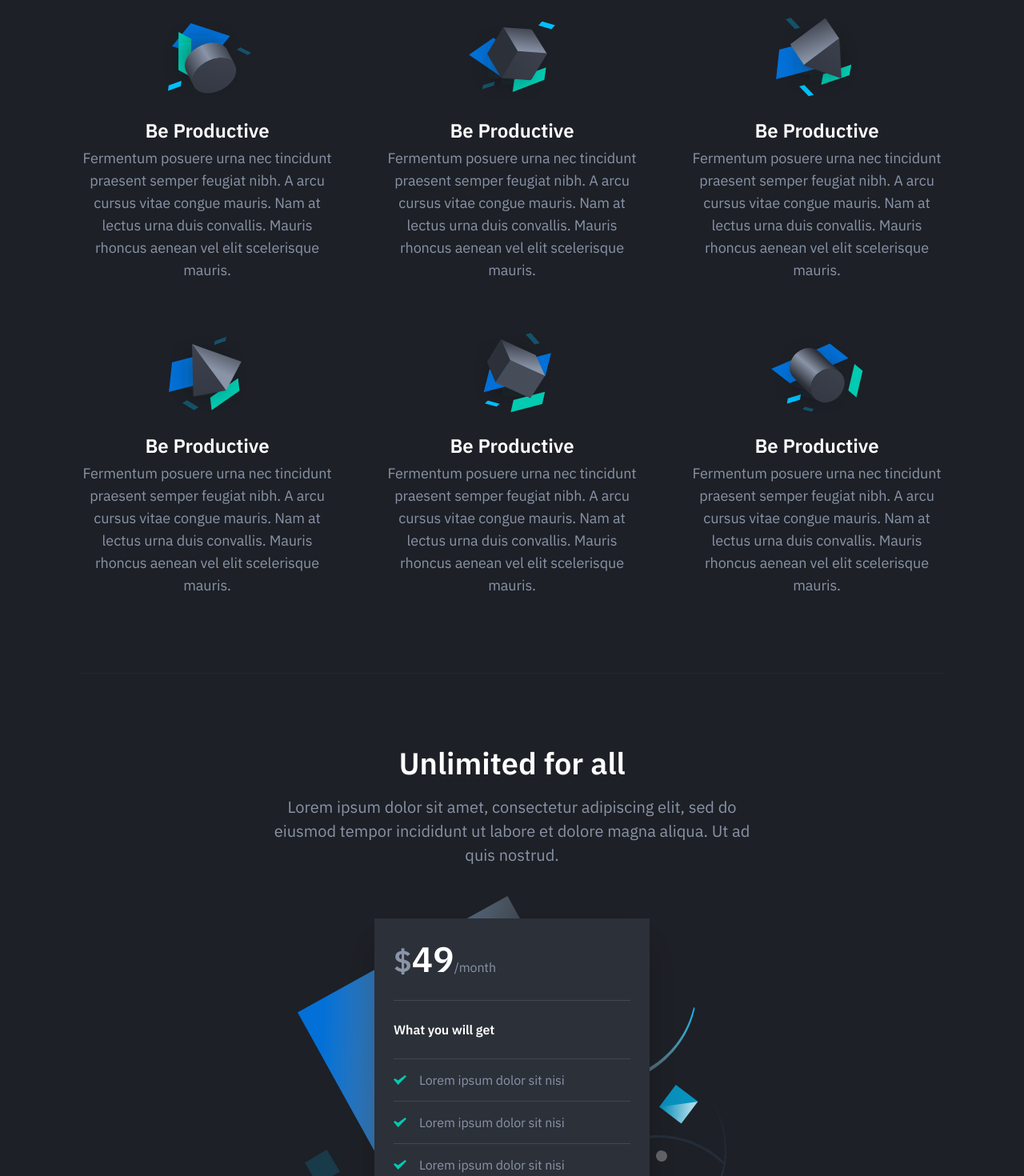
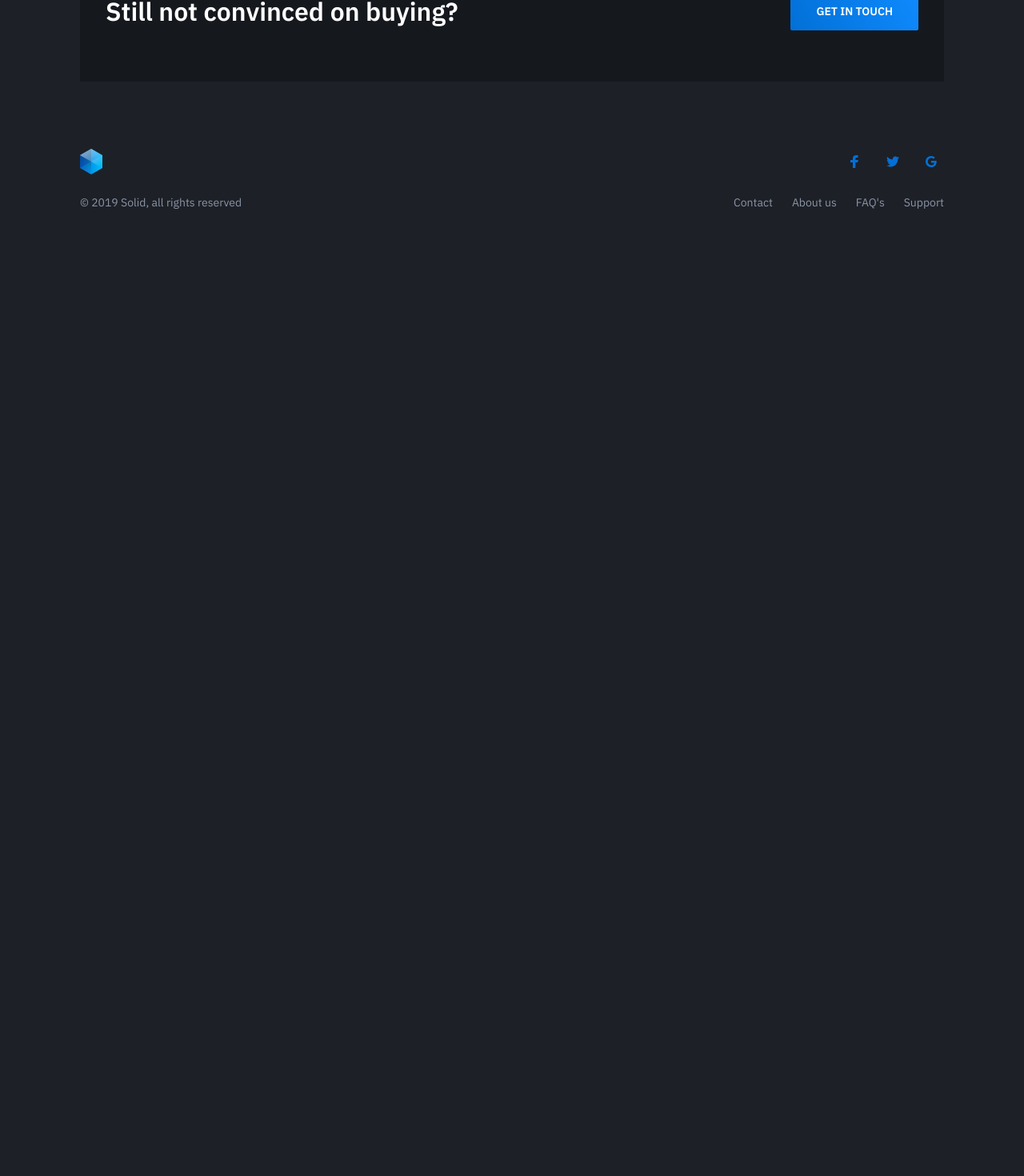
Before and after one commit to jeanmalves/static-website-nuxt-demo, a Nuxt app: page / in a window 1280 px wide. Shown: the part 702-2172 px from the top of the page at 80% size. After the commit the page ends 1030 px from the top, so only its background shows below. Built offline with nearby package versions, Linux system fonts and the light colour scheme.

Commit message:
Added title page

```diff
--- a/pages/contact.vue
+++ b/pages/contact.vue
@@ -60,5 +60,11 @@
   </main>
 </template>
 <script>
-export default {};
+export default {
+  head() {
+    return {
+      title: "Startup Site - Contact",
+    };
+  },
+};
 </script>
--- a/pages/index.vue
+++ b/pages/index.vue
@@ -13,9 +13,7 @@
               <NuxtLink class="button button-primary" to="/pre-order-now">
                 Pre order now
               </NuxtLink>
-              <NuxtLink class="button" to="/contact">
-                Get in touch
-              </NuxtLink>
+              <NuxtLink class="button" to="/contact"> Get in touch </NuxtLink>
             </div>
           </div>
           <div class="hero-figure anime-element">
@@ -63,159 +61,12 @@
       </div>
     </section>
 
-    <section class="features section">
-      <div class="container">
-        <div class="features-inner section-inner has-bottom-divider">
-          <div class="features-wrap">
-            <div class="feature text-center is-revealing">
-              <div class="feature-inner">
-                <div class="feature-icon">
-                  <img src="~/assets/images/feature-icon-01.svg" alt="Feature 01" />
-                </div>
-                <h4 class="feature-title mt-24">Be Productive</h4>
-                <p class="text-sm mb-0">
-                  Fermentum posuere urna nec tincidunt praesent semper feugiat
-                  nibh. A arcu cursus vitae congue mauris. Nam at lectus urna
-                  duis convallis. Mauris rhoncus aenean vel elit scelerisque
-                  mauris.
-                </p>
-              </div>
-            </div>
-            <div class="feature text-center is-revealing">
-              <div class="feature-inner">
-                <div class="feature-icon">
-                  <img src="~/assets/images/feature-icon-02.svg" alt="Feature 02" />
-                </div>
-                <h4 class="feature-title mt-24">Be Productive</h4>
-                <p class="text-sm mb-0">
-                  Fermentum posuere urna nec tincidunt praesent semper feugiat
-                  nibh. A arcu cursus vitae congue mauris. Nam at lectus urna
-                  duis convallis. Mauris rhoncus aenean vel elit scelerisque
-                  mauris.
-                </p>
-              </div>
-            </div>
-            <div class="feature text-center is-revealing">
-              <div class="feature-inner">
-                <div class="feature-icon">
-                  <img src="~/assets/images/feature-icon-03.svg" alt="Feature 03" />
-                </div>
-                <h4 class="feature-title mt-24">Be Productive</h4>
-                <p class="text-sm mb-0">
-                  Fermentum posuere urna nec tincidunt praesent semper feugiat
-                  nibh. A arcu cursus vitae congue mauris. Nam at lectus urna
-                  duis convallis. Mauris rhoncus aenean vel elit scelerisque
-                  mauris.
-                </p>
-              </div>
-            </div>
-            <div class="feature text-center is-revealing">
-              <div class="feature-inner">
-                <div class="feature-icon">
-                  <img src="~/assets/images/feature-icon-04.svg" alt="Feature 04" />
-                </div>
-                <h4 class="feature-title mt-24">Be Productive</h4>
-                <p class="text-sm mb-0">
-                  Fermentum posuere urna nec tincidunt praesent semper feugiat
-                  nibh. A arcu cursus vitae congue mauris. Nam at lectus urna
-                  duis convallis. Mauris rhoncus aenean vel elit scelerisque
-                  mauris.
-                </p>
-              </div>
-            </div>
-            <div class="feature text-center is-revealing">
-              <div class="feature-inner">
-                <div class="feature-icon">
-                  <img src="~/assets/images/feature-icon-05.svg" alt="Feature 05" />
-                </div>
-                <h4 class="feature-title mt-24">Be Productive</h4>
-                <p class="text-sm mb-0">
-                  Fermentum posuere urna nec tincidunt praesent semper feugiat
-                  nibh. A arcu cursus vitae congue mauris. Nam at lectus urna
-                  duis convallis. Mauris rhoncus aenean vel elit scelerisque
-                  mauris.
-                </p>
-              </div>
-            </div>
-            <div class="feature text-center is-revealing">
-              <div class="feature-inner">
-                <div class="feature-icon">
-                  <img src="~/assets/images/feature-icon-06.svg" alt="Feature 06" />
-                </div>
-                <h4 class="feature-title mt-24">Be Productive</h4>
-                <p class="text-sm mb-0">
-                  Fermentum posuere urna nec tincidunt praesent semper feugiat
-                  nibh. A arcu cursus vitae congue mauris. Nam at lectus urna
-                  duis convallis. Mauris rhoncus aenean vel elit scelerisque
-                  mauris.
-                </p>
-              </div>
-            </div>
-          </div>
-        </div>
-      </div>
-    </section>
-
-    <section class="pricing section">
-      <div class="container-sm">
-        <div class="pricing-inner section-inner">
-          <div class="pricing-header text-center">
-            <h2 class="section-title mt-0">Unlimited for all</h2>
-            <p class="section-paragraph mb-0">
-              Lorem ipsum dolor sit amet, consectetur adipiscing elit, sed do
-              eiusmod tempor incididunt ut labore et dolore magna aliqua. Ut ad
-              quis nostrud.
-            </p>
-          </div>
-          <div class="pricing-tables-wrap">
-            <div class="pricing-table">
-              <div class="pricing-table-inner is-revealing">
-                <div class="pricing-table-main">
-                  <div class="pricing-table-header pb-24">
-                    <div class="pricing-table-price">
-                      <span class="pricing-table-price-currency h2">$</span
-                      ><span class="pricing-table-price-amount h1">49</span
-                      ><span class="text-xs">/month</span>
-                    </div>
-                  </div>
-                  <div class="pricing-table-features-title text-xs pt-24 pb-24">
-                    What you will get
-                  </div>
-                  <ul class="pricing-table-features list-reset text-xs">
-                    <li>
-                      <span>Lorem ipsum dolor sit nisi</span>
-                    </li>
-                    <li>
-                      <span>Lorem ipsum dolor sit nisi</span>
-                    </li>
-                    <li>
-                      <span>Lorem ipsum dolor sit nisi</span>
-                    </li>
-                    <li>
-                      <span>Lorem ipsum dolor sit nisi</span>
-                    </li>
-                  </ul>
-                </div>
-                <div class="pricing-table-cta mb-8">
-                  <a
-                    class="button button-primary button-shadow button-block"
-                    href="#"
-                    >Pre order now</a
-                  >
-                </div>
-              </div>
-            </div>
-          </div>
-        </div>
-      </div>
-    </section>
-
     <section class="cta section">
       <div class="container">
         <div class="cta-inner section-inner">
           <h3 class="section-title mt-0">Still not convinced on buying?</h3>
           <div class="cta-cta">
-            <a class="button button-primary button-wide-mobile" href="#"
+            <a class="button button-primary button-wide-mobile" href="/contact"
               >Get in touch</a
             >
           </div>
@@ -226,5 +77,11 @@
 </template>
 
 <script>
-export default {};
+export default {
+  head() {
+    return {
+      title: 'Startup Site',
+    };
+  },
+};
 </script>
--- a/pages/pre-order-now.vue
+++ b/pages/pre-order-now.vue
@@ -71,7 +71,13 @@
 </template>
 
 <script>
-export default {};
+export default {
+  head() {
+    return {
+      title: "Startup Site - Pre order Now!",
+    };
+  },
+};
 </script>
 
 <style>
```
